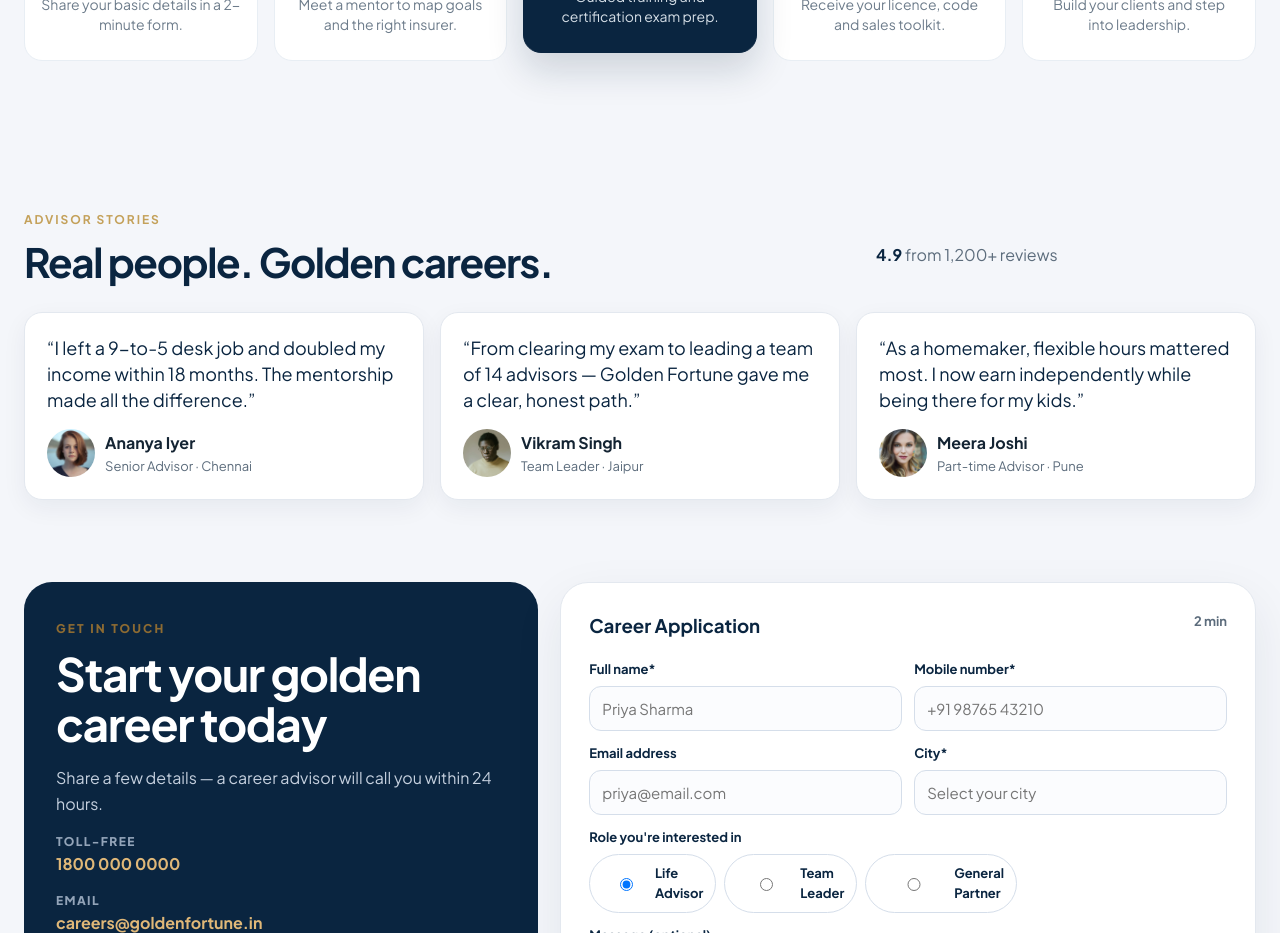
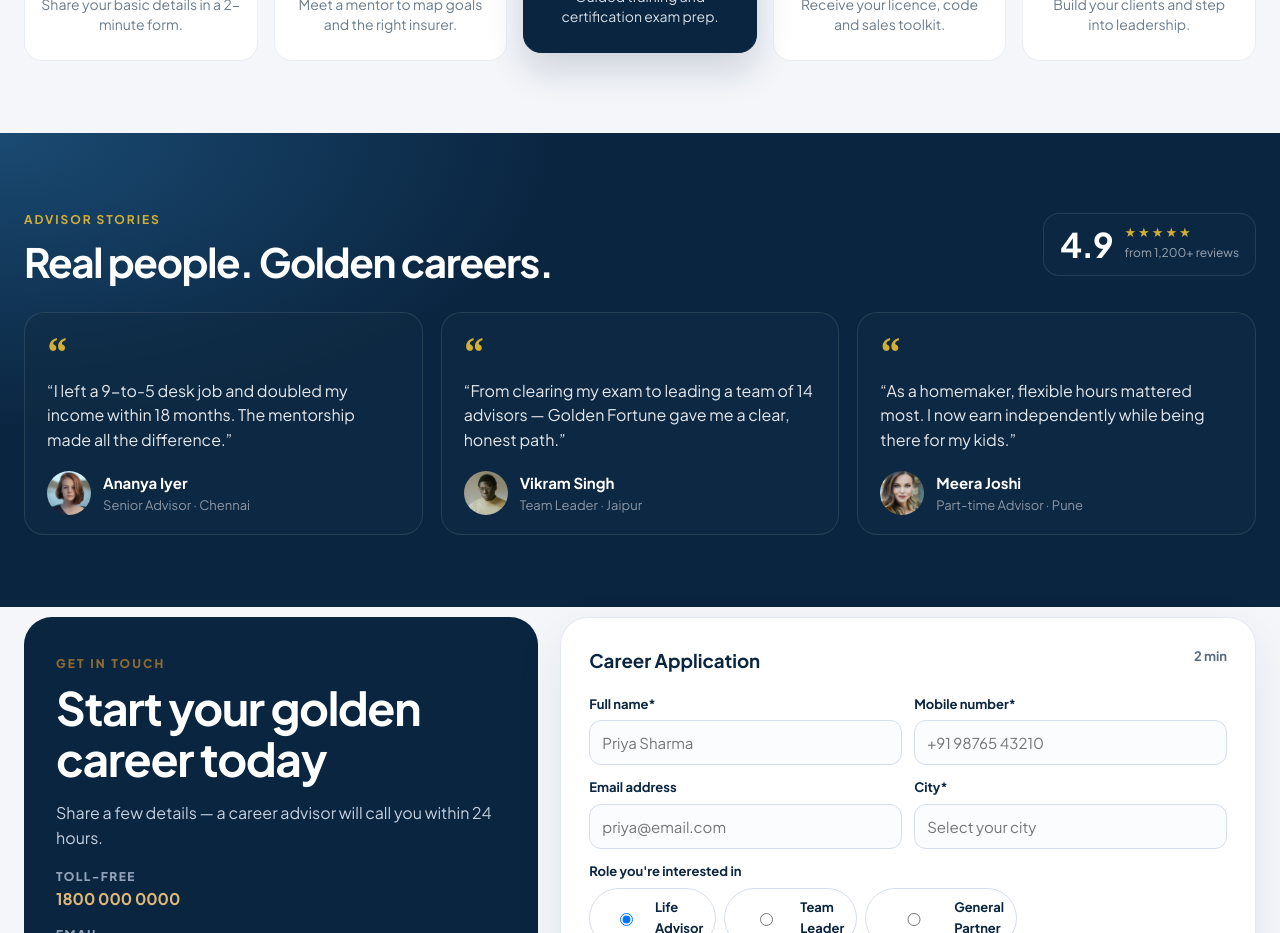
Before and after one commit to graminjagaran/mlm-demo, a Next.js app: page / in a window 1280 px wide. Shown: the part 3260-4193 px from the top of the page. Built offline with nearby package versions, Linux system fonts and the light colour scheme.

Commit message:
Match the advisor stories section to the navy client layout.
The band is dark navy with a gold quote mark on each card, and the 4.9 rating sits in a badge at the top right.

Co-authored-by: graminjagaran <graminjagaran@users.noreply.github.com>

```diff
--- a/app/globals.css
+++ b/app/globals.css
@@ -492,11 +492,40 @@ h1 { font-size: clamp(40px, 5vw, 64px); line-height: 1.05; letter-spacing: -0.03
 .step-card.current b { color: #fff; }
 .step-card.current span { color: #d5dee6; }
 
-.stories { display: grid; grid-template-columns: repeat(3, 1fr); gap: 16px; margin-top: 22px; }
-.story q { display: block; font-size: 18px; line-height: 1.45; color: var(--navy); margin-bottom: 16px; }
-.who { display: flex; gap: 10px; align-items: center; }
-.who img { width: 48px; height: 48px; border-radius: 50%; object-fit: cover; }
-.who span { display: block; color: var(--muted); font-size: 13px; }
+.stories-band {
+  background:
+    radial-gradient(900px 480px at 0% 0%, #1a4a72 0%, rgba(26, 74, 114, 0) 62%),
+    #0a2540;
+  color: #fff;
+}
+.stories-band .why-head { align-items: center; }
+.stories-band .eyebrow { color: #d4af37; }
+.stories-band h2 { color: #fff; }
+.rating-card {
+  justify-self: end;
+  display: flex; align-items: center; gap: 12px;
+  background: rgba(16, 42, 68, 0.55);
+  border: 1px solid rgba(255,255,255,.1);
+  border-radius: 16px; padding: 12px 16px;
+}
+.rating-card b { font-size: 34px; line-height: 1; color: #fff; letter-spacing: -0.03em; }
+.stars { display: block; color: #d4af37; letter-spacing: 2px; font-size: 13px; line-height: 1; }
+.rating-card small { display: block; margin-top: 4px; color: #9aa6b2; font-size: 12px; }
+.stories { display: grid; grid-template-columns: repeat(3, 1fr); gap: 18px; margin-top: 28px; }
+.story {
+  background: rgba(18, 44, 68, 0.55);
+  border: 1px solid rgba(255,255,255,.1);
+  border-radius: 20px; padding: 22px 22px 18px;
+}
+.qmark {
+  display: block; color: #d4af37; font-size: 42px; line-height: 0.8;
+  font-family: Georgia, "Times New Roman", serif; font-weight: 700;
+}
+.story .quote { margin: 10px 0 18px; color: #e4e8ec; font-size: 16px; line-height: 1.55; }
+.who { display: flex; gap: 12px; align-items: center; }
+.who img { width: 44px; height: 44px; border-radius: 50%; object-fit: cover; }
+.who b { display: block; color: #fff; font-size: 15px; }
+.who span { display: block; color: #8b97a6; font-size: 13px; }
 
 .contact-grid, .split { display: grid; grid-template-columns: .85fr 1.15fr; gap: 22px; align-items: start; }
 .contact-panel {
--- a/app/page.tsx
+++ b/app/page.tsx
@@ -177,14 +177,20 @@ export default function HomePage() {
         </div>
       </section>
 
-      <section className="section">
+      <section className="section stories-band" id="stories">
         <div className="wrap">
           <div className="why-head">
             <div>
               <div className="eyebrow">ADVISOR STORIES</div>
               <h2>Real people. Golden careers.</h2>
             </div>
-            <p className="sub"><b style={{ color: "var(--navy)" }}>{site.rating}</b> from {site.reviews} reviews</p>
+            <div className="rating-card">
+              <b>{site.rating}</b>
+              <div>
+                <span className="stars" aria-hidden="true">★★★★★</span>
+                <small>from {site.reviews} reviews</small>
+              </div>
+            </div>
           </div>
           <div className="stories">
             {[
@@ -192,8 +198,9 @@ export default function HomePage() {
               ["/media/story-2.jpg", "From clearing my exam to leading a team of 14 advisors — Golden Fortune gave me a clear, honest path.", "Vikram Singh", "Team Leader · Jaipur"],
               ["/media/story-3.jpg", "As a homemaker, flexible hours mattered most. I now earn independently while being there for my kids.", "Meera Joshi", "Part-time Advisor · Pune"],
             ].map(([photo, quote, name, meta]) => (
-              <article className="card story" key={name}>
-                <q>{quote}</q>
+              <article className="story" key={name}>
+                <span className="qmark" aria-hidden="true">“</span>
+                <p className="quote">“{quote}”</p>
                 <div className="who">
                   <img src={photo} alt="" />
                   <div><b>{name}</b><span>{meta}</span></div>
```
